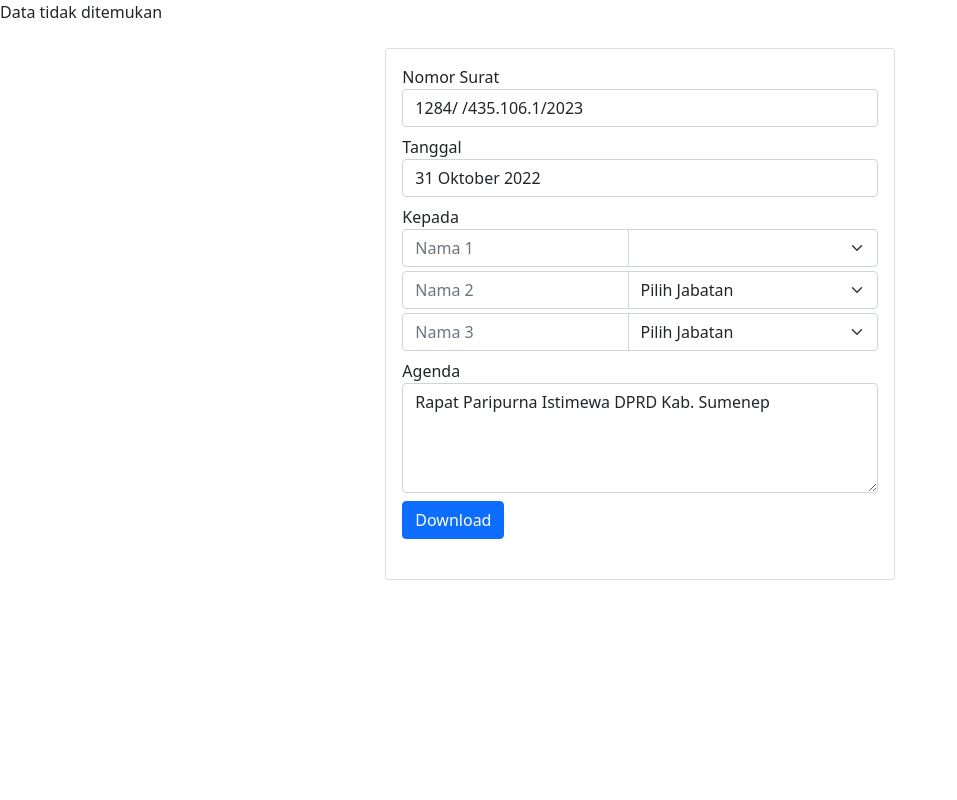
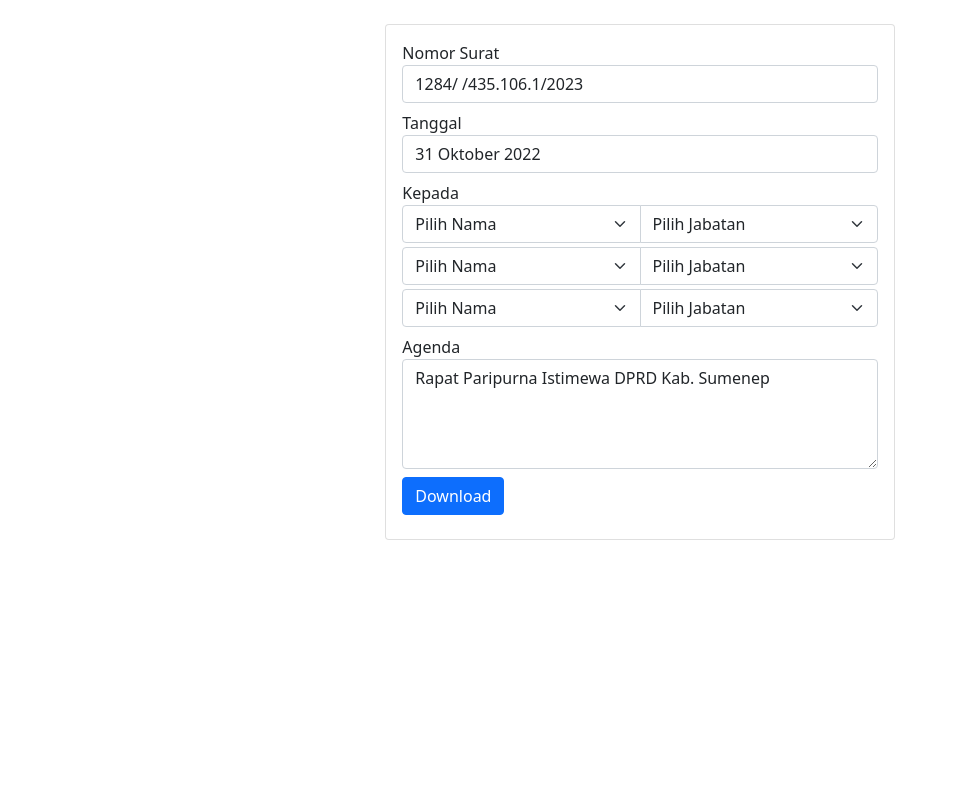
Before and after one commit to evatulhs/Surat-Otomatis, a PHP site: page /?id=8 in a window 1280 px wide. Shown: the whole page, without its empty margins (0-957 px from the left). Run offline with PHP 8.4, Linux system fonts and the light colour scheme; data comes from the database, SQL or seed files in the repository; lists and menus that the app fills with data are empty.

Commit message:
Update pemanggilan data dari tabel acara dan tabel user ke form edit

```diff
--- a/index.php
+++ b/index.php
@@ -5,29 +5,20 @@ include 'dbconfig.php';
 $id = $_GET["id"];
 
 // query data acara berdasarkan id
-$getData = "SELECT * FROM acara WHERE id = $id";
-$result = mysqli_query($kominfo, $getData);
+$getDataAcara = "SELECT * FROM acara WHERE id = $id";
+$resultAcara = mysqli_query($kominfo, $getDataAcara);
 
-if (mysqli_num_rows($result) == 1) {
-    //mengambil data dan menyimpannya dalam variabel
-    $row = mysqli_fetch_assoc($result);
-    $no_agenda = $row["no_agenda"];
-    $tanggal = $row["tanggal"];
-    $nama_acara = $row["nama_acara"];
-} else {
-    echo "Data tidak ditemukan";
-}
+// Mengambil setiap baris hasil query
+$dataAcara = mysqli_fetch_assoc($resultAcara);
 
-$getData2 = "SELECT * FROM user";
-$result2 = mysqli_query($kominfo, $getData2);
+// Mengambil nilai dari kolom dan ditampung ke dalam variable
+$no_agenda = $dataAcara["no_agenda"];
+$tanggal = $dataAcara["tanggal"];
+$nama_acara = $dataAcara["nama_acara"];
 
-if (mysqli_num_rows($result2) == 1) {
-    $baris = mysqli_fetch_assoc($result2);
-    $nama = $baris["nama"];
-    $jabatan = $baris["jabatan"];
-} else {
-    echo "Data tidak ditemukan";
-}
+// query data user
+$getDataUser = "SELECT * FROM user";
+$resultUser = mysqli_query($kominfo, $getDataUser);
 ?>
 <!DOCTYPE html>
 <html lang="en">
@@ -58,28 +49,68 @@ if (mysqli_num_rows($result2) == 1) {
                     <div class="form-group mb-2">
                         <label for="">Kepada</label>
                         <div class="input-group mb-1">
-                            <input type="text" name="nama1" placeholder="Nama 1" class="form-control">
-                            <select class="form-select">
+                            <select name="nama1" class="form-select">
+                                <option>Pilih Nama</option>
                                 <?php
-                                //menampilkan data dalam elemen option
-                                while ($row = mysqli_fetch_assoc($result)) {
-                                    echo "<option value='" . $baris["id"] . "'>" . $baris["jabatan"] . "</option>";
+                                while ($row = mysqli_fetch_array($resultUser)) {
+                                    $nama = $row['nama'];
+                                    echo "<option>$nama</option>";
+                                }
+                                ?>
+                            </select>
+                            <select name="jabatan1" class="form-select">
+                                <option>Pilih Jabatan</option>
+                                <?php
+                                mysqli_data_seek($resultUser, 0);
+                                while ($row = mysqli_fetch_array($resultUser)) {
+                                    $jabatan = $row['jabatan'];
+                                    echo "<option>$jabatan</option>";
                                 }
                                 ?>
                             </select>
                         </div>
                         <div class="input-group mb-1">
-                            <input type="text" name="nama2" placeholder="Nama 2" class="form-control">
-                            <select class="form-select">
-                                <option selected>Pilih Jabatan</option>
-                                <option>Kepala Dinas</option>
+                            <select name="nama2" class="form-select">
+                                <option>Pilih Nama</option>
+                                <?php
+                                mysqli_data_seek($resultUser, 0);
+                                while ($row = mysqli_fetch_array($resultUser)) {
+                                    $nama = $row['nama'];
+                                    echo "<option>$nama</option>";
+                                }
+                                ?>
+                            </select>
+                            <select name="jabatan2" class="form-select">
+                                <option>Pilih Jabatan</option>
+                                <?php
+                                mysqli_data_seek($resultUser, 0);
+                                while ($row = mysqli_fetch_array($resultUser)) {
+                                    $jabatan = $row['jabatan'];
+                                    echo "<option>$jabatan</option>";
+                                }
+                                ?>
                             </select>
                         </div>
                         <div class="input-group mb-1">
-                            <input type="text" name="nama3" placeholder="Nama 3" class="form-control">
-                            <select class="form-select">
-                                <option selected>Pilih Jabatan</option>
-                                <option>Kepala Dinas</option>
+                            <select name="nama3" class="form-select">
+                                <option>Pilih Nama</option>
+                                <?php
+                                mysqli_data_seek($resultUser, 0);
+                                while ($row = mysqli_fetch_array($resultUser)) {
+                                    $nama = $row['nama'];
+                                    echo "<option>$nama</option>";
+                                }
+                                ?>
+                            </select>
+                            <select name="jabatan3" class="form-select">
+                                <option>Pilih Jabatan</option>
+                                <?php
+                                mysqli_data_seek($resultUser, 0);
+                                while ($row = mysqli_fetch_array($resultUser)) {
+                                    $jabatan = $row['jabatan'];
+                                    echo "<option>$jabatan</option>";
+                                }
+                                ?>
                             </select>
                         </div>
                     </div>
```
Also changed, not shown: proses.php (+16 -14 lines), 1 other file.
